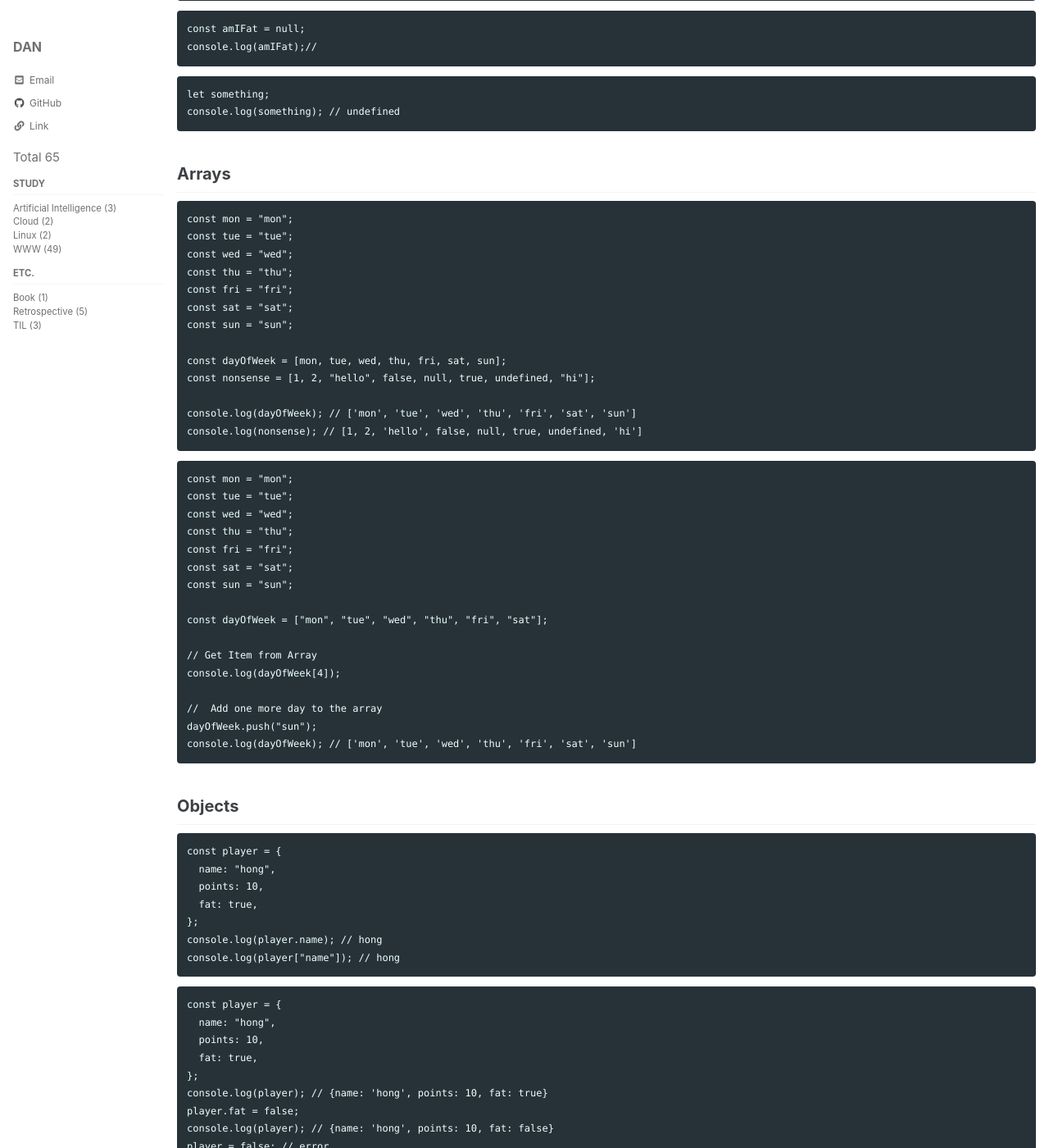
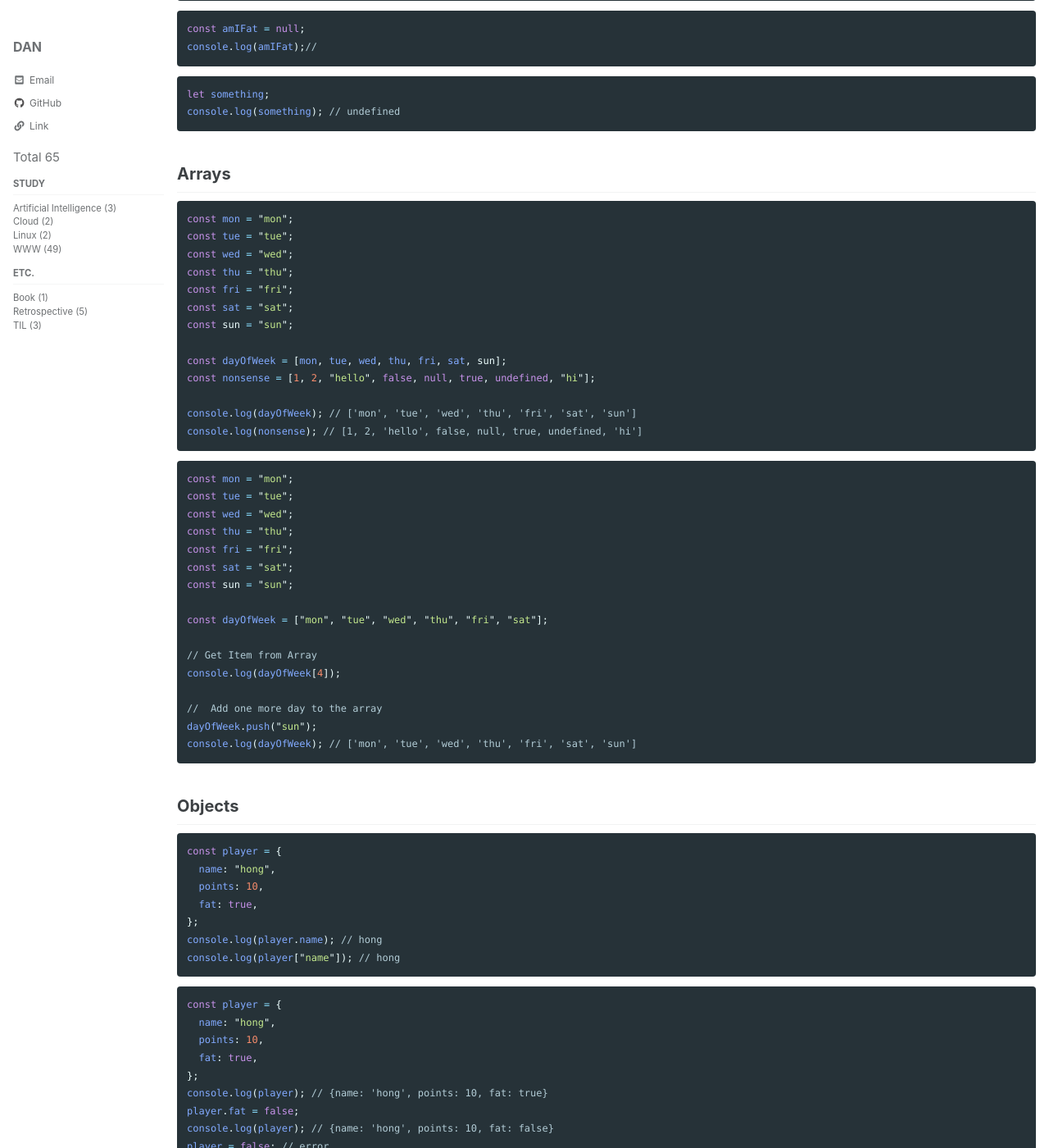
Before and after one commit to znhoon/dannsgo.github.io, a Jekyll site: the page built from _posts/WWW/2022-03-04-www-220304.md, in a window 1280 px wide and 1400 px high, scrolled down 3179 px. Shown: the whole window at 82% size. Built offline with Jekyll 4.4.1, drawn with Linux system fonts in a browser that asks for light colours; cached includes are drawn as plain includes; some web fonts are replaced; some of the changed text lies outside the part shown.

Commit message:
Update 2022-03-04-www-220304.md

````diff
--- a/_posts/WWW/2022-03-04-www-220304.md
+++ b/_posts/WWW/2022-03-04-www-220304.md
@@ -19,18 +19,18 @@ last_modified_at: 2022-03-09
 
 ## Basic Data Types
 
-```
+```js
 alert("hi"); // 경고창
 ```
 
-```
+```js
 // 숫자형
 2 // integer
 1.5 // float
 3 + 1.123123 // == 4.123123
 ```
 
-```
+```js
 // 문자형
 "hello"
 "hello" + "world" // == "hello world"
@@ -40,19 +40,19 @@ alert("hi"); // 경고창
 
 ## Variables
 
-```
+```js
 console.log(); // 콘솔 출력
 console.log(123123);
 console.log("lalalalala"); // 큰따옴표 && 작은따옴표 모두 가능
 ```
 
-```
+```js
 console.log(6 + 2);
 console.log(6 * 1);
 console.log(6 / 2);
 ```
 
-```
+```js
 const a = 5;
 
 console.log(a + 2);
@@ -60,7 +60,7 @@ console.log(a * 1);
 console.log(a / 2);
 ```
 
-```
+```js
 const a = 5;
 const b = 2;
 
@@ -69,12 +69,12 @@ console.log(a * b);
 console.log(a / b);
 ```
 
-```
+```js
 const veryLongVariableName = 0; // js에서 주로 사용하는 variables 작명 == camelCase
 very_long_variable_name = 0 // python에서 주로 사용하는 variables 작명 == snake_case
 ```
 
-```
+```js
 const a = 5;
 const b = 2;
 const myName = "홍길동";
@@ -89,7 +89,7 @@ console.log("hello " + myName);
 
 ## const and let
 
-```
+```js
 const a = 5;
 const b = 2;
 let myName = "홍길동";
@@ -123,22 +123,22 @@ console.log("your new name is " + myName);
   - 문자가 아닌 type
   - 메모리 안에 존재하며, 공간이 있으나 값이 들어가있지 않은 것
 
-```
+```js
 const amIFat = true;
 console.log(amIFat); // true
 ```
 
-```
+```js
 const amIFat = false;
 console.log(amIFat); // false
 ```
 
-```
+```js
 const amIFat = null;
 console.log(amIFat);//
 ```
 
-```
+```js
 let something;
 console.log(something); // undefined
 ```
@@ -147,7 +147,7 @@ console.log(something); // undefined
 
 ## Arrays
 
-```
+```js
 const mon = "mon";
 const tue = "tue";
 const wed = "wed";
@@ -163,7 +163,7 @@ console.log(dayOfWeek); // ['mon', 'tue', 'wed', 'thu', 'fri', 'sat', 'sun']
 console.log(nonsense); // [1, 2, 'hello', false, null, true, undefined, 'hi']
 ```
 
-```
+```js
 const mon = "mon";
 const tue = "tue";
 const wed = "wed";
@@ -186,7 +186,7 @@ console.log(dayOfWeek); // ['mon', 'tue', 'wed', 'thu', 'fri', 'sat', 'sun']
 
 ## Objects
 
-```
+```js
 const player = {
   name: "hong",
   points: 10,
@@ -196,7 +196,7 @@ console.log(player.name); // hong
 console.log(player["name"]); // hong
 ```
 
-```
+```js
 const player = {
   name: "hong",
   points: 10,
@@ -208,7 +208,7 @@ console.log(player); // {name: 'hong', points: 10, fat: false}
 player = false; // error
 ```
 
-```
+```js
 const player = {
   name: "hong",
   points: 10,
@@ -227,7 +227,7 @@ console.log(player); // {name: 'hong', points: 10, fat: false, lastName: 'potato
 
 ## Functions part One
 
-```
+```js
 function sayHello() {
     console.log("Hello my name is C");
 }
@@ -241,7 +241,7 @@ sayHello("lynn");
 
 ## Functions part Two
 
-```
+```js
 function sayHello(nameOfPerson, age) {
     console.log("my name is " + nameOfPerson + " and I'm " + age);
 }
@@ -251,7 +251,7 @@ sayHello("b", 20); // my name is b and I'm 20
 sayHello("c", 30); // my name is c and I'm 30
 ```
 
-```
+```js
 function plus(a, b) {
     console.log(a, b);
 }
@@ -259,7 +259,7 @@ function plus(a, b) {
 plus(); // undefined undefined
 ```
 
-```
+```js
 function plus(a, b) {
     console.log(a + b);
 }
@@ -267,7 +267,7 @@ function plus(a, b) {
 plus(); // NaN
 ```
 
-```
+```js
 function plus(a, b) {
     console.log(a + b);
 }
@@ -275,7 +275,7 @@ function plus(a, b) {
 plus(8, 60); // 68
 ```
 
-```
+```js
 function plus(firstNumber, secondNumber) {
     console.log(firstNumber + secondNumber);
 }
@@ -286,7 +286,7 @@ plus(60, 8); // 68
 divide(98, 20); // 4.9
 ```
 
-```
+```js
 const player = {
     name: "hong",
     sayHello: function (otherPersonsName) {
@@ -298,7 +298,7 @@ player.sayHello("park"); // hi park nice to meet you
 player.sayHello("kim"); // hi kim nice to meet you
 ```
 
-```
+```js
 function plus(a, b) {
     console.log(a + b);
 }
@@ -310,7 +310,7 @@ plus(5, 5); // 10
 
 ## Recap II
 
-```
+```js
 const calculator = {
     add: function (a, b) {
         console.log(a + b);
@@ -340,7 +340,7 @@ calculator.power(1, 2);
 
 ## Returns
 
-```
+```js
 const age = 96;
 function calculateKrAge(ageOfForeigner) {
     return ageOfForeigner + 2;
@@ -351,7 +351,7 @@ const krAge = calculateKrAge(age);
 console.log(krAge);
 ```
 
-```
+```js
 const calculator = {
     plus: function (a, b) {
         return a + b;
@@ -374,7 +374,7 @@ const plusResult = calculator.plus(2, 3);
 console.log(plusResult);
 ```
 
-```
+```js
 const calculator = {
     plus: function (a, b) {
         return a + b;
@@ -406,17 +406,17 @@ console.log(plusResult) // 5
 
 ## Conditionals
 
-```
+```js
 const age = prompt("age?"); // == input
 console.log(age);
 ```
 
-```
+```js
 const age = prompt("age?"); // == input
 console.log(typeof age); // string
 ```
 
-```
+```js
 const age = parseInt(prompt("age?")); // == input
 
 console.log(typeof age);
@@ -426,7 +426,7 @@ console.log(typeof age);
 
 ## Conditionals part Two
 
-```
+```js
 const age = parseInt(prompt("age?")); // == input
 
 console.log(isNaN(age)); // number 판별 // boolean
@@ -444,7 +444,7 @@ if(condition) {
 }
 ```
 
-```
+```js
 const age = parseInt(prompt("age?")); // == input
 
 if (isNaN(age)) {
@@ -460,7 +460,7 @@ if (isNaN(age)) {
 
 ## Conditionals part Three
 
-```
+```js
 const age = parseInt(prompt("age?")); // == input
 
 if (isNaN(age)) {
@@ -475,7 +475,7 @@ if (isNaN(age)) {
 }
 ```
 
-```
+```js
 const age = parseInt(prompt("age?")); // == input
 
 if (isNaN(age) || age < 0) {
@@ -497,7 +497,7 @@ if (isNaN(age) || age < 0) {
 
 ## Searching For Elements
 
-```
+```js
 const before = document.getElementsByClassName("hello");
 const title = document.querySelector(".hello h1");
 const title = document.querySelectorAll(".hello h1");
@@ -507,12 +507,12 @@ const title = document.querySelectorAll(".hello h1");
 
 ## Events
 
-```
+```js
 console.log();
 console.dir();
 ```
 
-```
+```js
 const title = document.querySelector(".hello h1");
 
 function handleTitleClick() {
@@ -530,7 +530,7 @@ title.addEventListener("click", handleTitleClick); // title을 클릭하면 hand
   - console.dir({element명})
     - on-property ==> event listener
 
-```
+```js
 const title = document.querySelector(".hello h1");
 
 function handleTitleClick() {
@@ -552,7 +552,7 @@ title.addEventListener("mouseenter", handleMouseEnter);
 
 - [window(Web API)](https://developer.mozilla.org/ko/docs/Web/API/Window)
 
-```
+```js
 const title = document.querySelector(".hello h1");
 
 function handleTitleClick() {
@@ -563,7 +563,7 @@ title.addEventListener("click", handleTitleClick); // title을 클릭하면 hand
 title.onclick = handleTitleClick; // 위와 동일한 코드
 ```
 
-```
+```js
 const title = document.querySelector(".hello h1");
 
 function handleTitleClick() {
@@ -580,7 +580,7 @@ title.addEventListener("mouseenter", handleMouseEnter);
 title.removeEventListener(); // event listener 제거
 ```
 
-```
+```js
 const h1 = document.querySelector(".hello h1");
 
 function handleTitleClick() {
@@ -605,7 +605,7 @@ window.addEventListener("resize", handleWindowResize); // 창크기에 따른
 
 ## CSS in Javascript
 
-```
+```js
 const h1 = document.querySelector(".hello h1");
 
 function handleTitleClick() {
@@ -620,7 +620,7 @@ function handleTitleClick() {
 h1.addEventListener("click", handleTitleClick);
 ```
 
-```
+```js
 const h1 = document.querySelector(".hello h1");
 
 function handleTitleClick() {
@@ -651,7 +651,7 @@ h1.addEventListener("click", handleTitleClick);
 
 **html**
 
-```
+```js
 <!DOCTYPE html>
 <html lang="ko">
     <head>
@@ -672,7 +672,7 @@ h1.addEventListener("click", handleTitleClick);
 
 **css**
 
-```
+```js
 body {
     background-color: beige;
 }
@@ -688,7 +688,7 @@ h1 {
 
 **js**
 
-```
+```js
 const h1 = document.querySelector(".hello h1");
 
 function handleTitleClick() {
@@ -698,7 +698,7 @@ function handleTitleClick() {
 h1.addEventListener("click", handleTitleClick);
 ```
 
-```
+```js
 const h1 = document.querySelector(".hello h1");
 
 function handleTitleClick() {
@@ -720,7 +720,7 @@ h1.addEventListener("click", handleTitleClick);
 
 **html**
 
-```
+```js
 <!DOCTYPE html>
 <html lang="ko">
     <head>
@@ -742,7 +742,7 @@ h1.addEventListener("click", handleTitleClick);
 
 **css**
 
-```
+```js
 body {
     background-color: beige;
 }
@@ -764,7 +764,7 @@ h1 {
 
 **js**
 
-```
+```js
 const h1 = document.querySelector(".hello h1");
 
 function handleTitleClick() {
@@ -783,7 +783,7 @@ h1.addEventListener("click", handleTitleClick);
 
 - [Element.classList](https://developer.mozilla.org/ko/docs/Web/API/Element/classList)
 
-```
+```js
 const h1 = document.querySelector(".hello h1");
 
 function handleTitleClick() {
````
